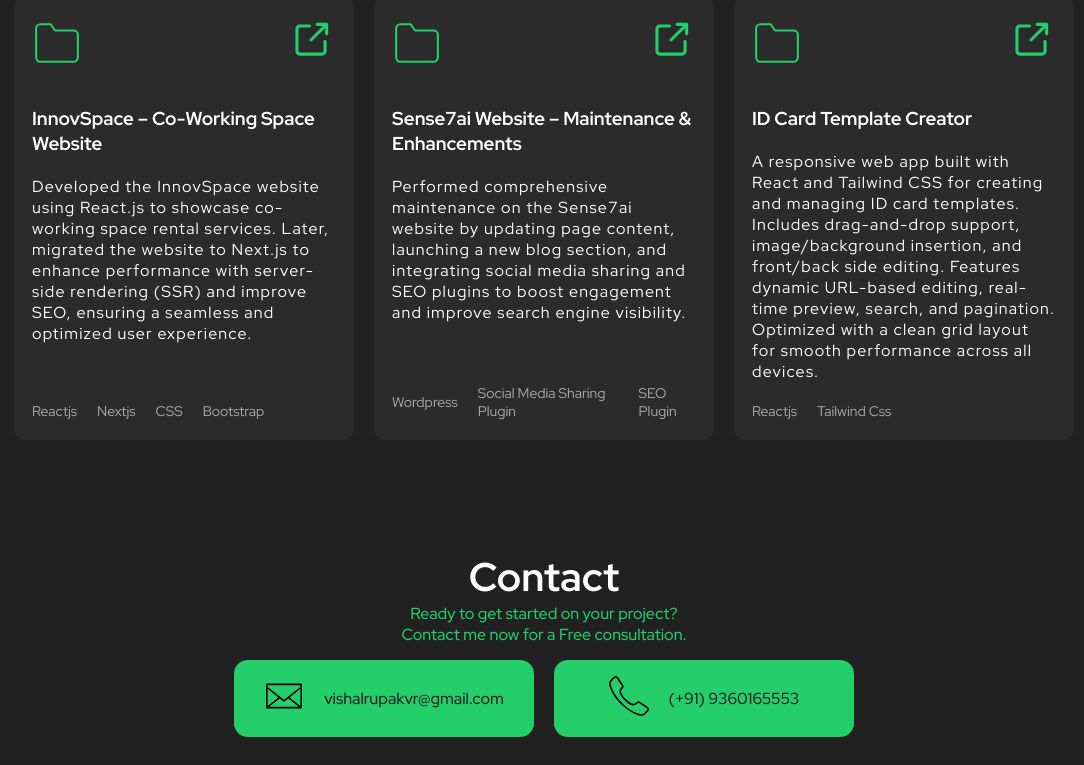
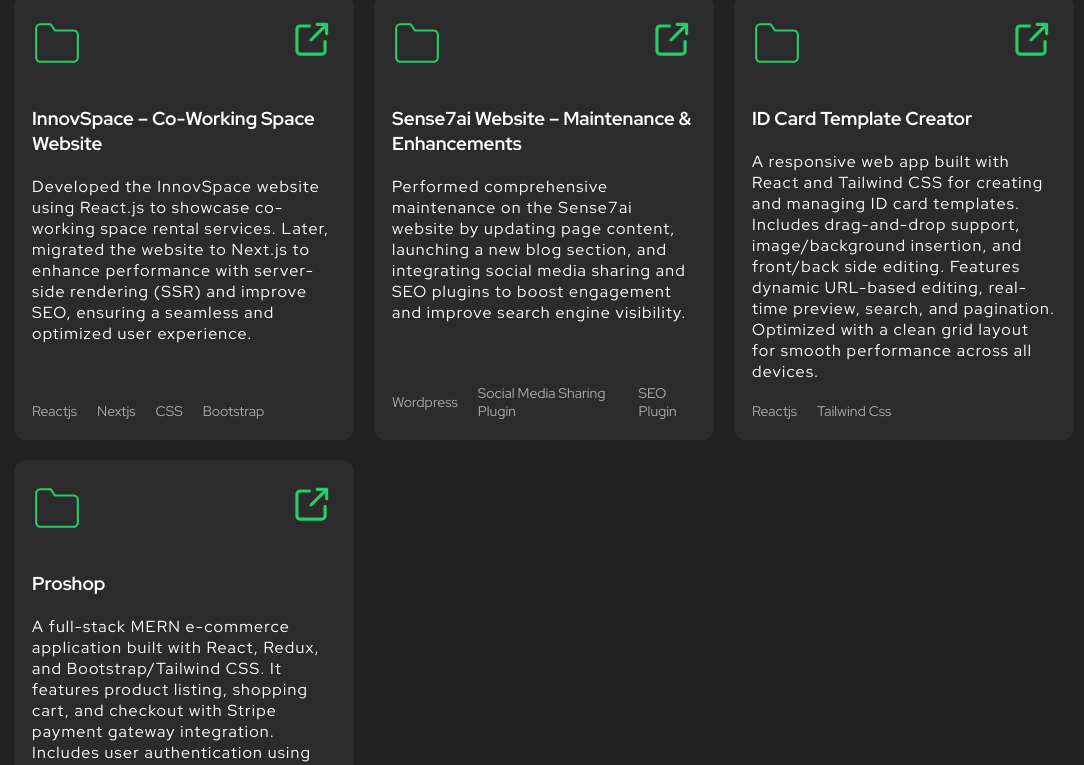
Before and after one commit to vishalrupak7979/portfolio, a React (Create React App) app: page / in a window 1280 px wide. Shown: the part 2000-2765 px from the top of the page, without its empty margins (96-1180 px from the left). Built offline with nearby package versions, Linux system fonts and the light colour scheme.

Commit message:
latest project push

```diff
--- a/src/components/Project/Project.tsx
+++ b/src/components/Project/Project.tsx
@@ -288,30 +288,30 @@
           </div>
         </ScrollAnimation>
 
-        {/* <ScrollAnimation animateIn="flipInX">
+        <ScrollAnimation animateIn="flipInX">
           <div className="project">
             <header>
               <svg width="50" xmlns="http://www.w3.org/2000/svg" role="img" viewBox="0 0 24 24" fill="none" stroke="#23ce6b " stroke-width="1" stroke-linecap="round" stroke-linejoin="round" ><title>Folder</title><path d="M22 19a2 2 0 0 1-2 2H4a2 2 0 0 1-2-2V5a2 2 0 0 1 2-2h5l2 3h9a2 2 0 0 1 2 2z"></path></svg>
               <div className="project-links">
-                <a href="https://justmedicalbooks.com/" target="_blank" rel="noreferrer">
+                <a href="https://proshopshoping.netlify.app/" target="_blank" rel="noreferrer">
                   <img src={externalLink} alt="Visit site" />
                 </a>
               </div>
             </header>
             <div className="body">
-              <h3>MedicalBooks - Book Selling Site</h3>
+              <h3>Proshop</h3>
               <p>
-                This website sells medical books online and is popular with medical students. Medical students use it to buy books and acquire knowledge. The site has all kinds of medical books in one place.
+              A full-stack MERN e-commerce application built with React, Redux, and Bootstrap/Tailwind CSS. It features product listing, shopping cart, and checkout with Stripe payment gateway integration. Includes user authentication using JWT, role-based access (admin can manage orders and products, users can browse and purchase), and order management. Optimized with a responsive layout for seamless performance across all devices, along with SPA routing handled via Netlify redirects. Backend deployed on Render and frontend on Netlify, ensuring secure environment management and smooth client-server interaction.
               </p>
             </div>
             <footer>
               <ul className="tech-list">
-                <li>Wordpress</li>
-                <li>Woocommerce</li>
+              <li>MERN Stack</li>
+              <li>Redux</li>
               </ul>
             </footer>
           </div>
-        </ScrollAnimation> */}
+        </ScrollAnimation>
 
         {/* <ScrollAnimation animateIn="flipInX">
           <div className="project">
```
